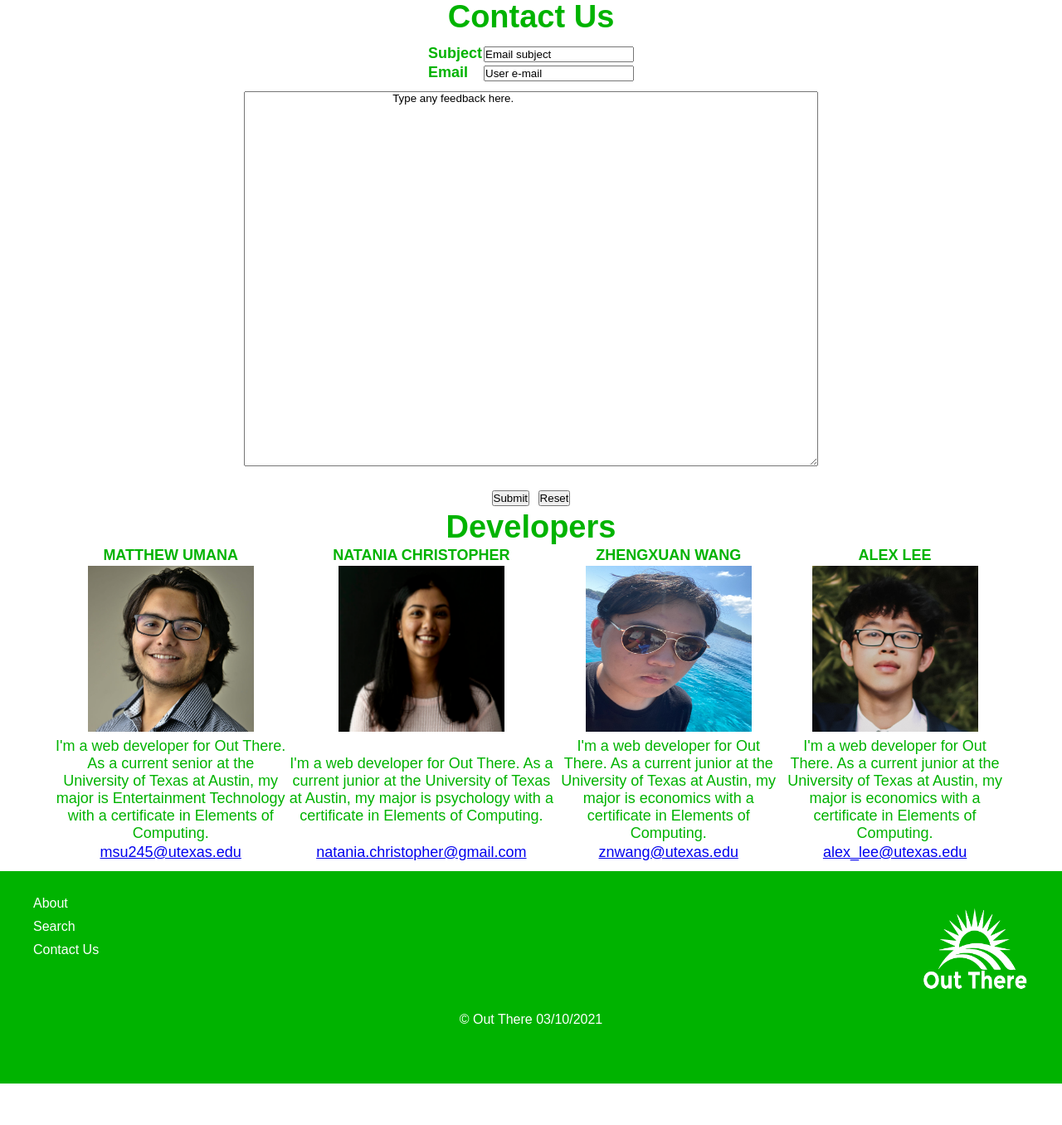
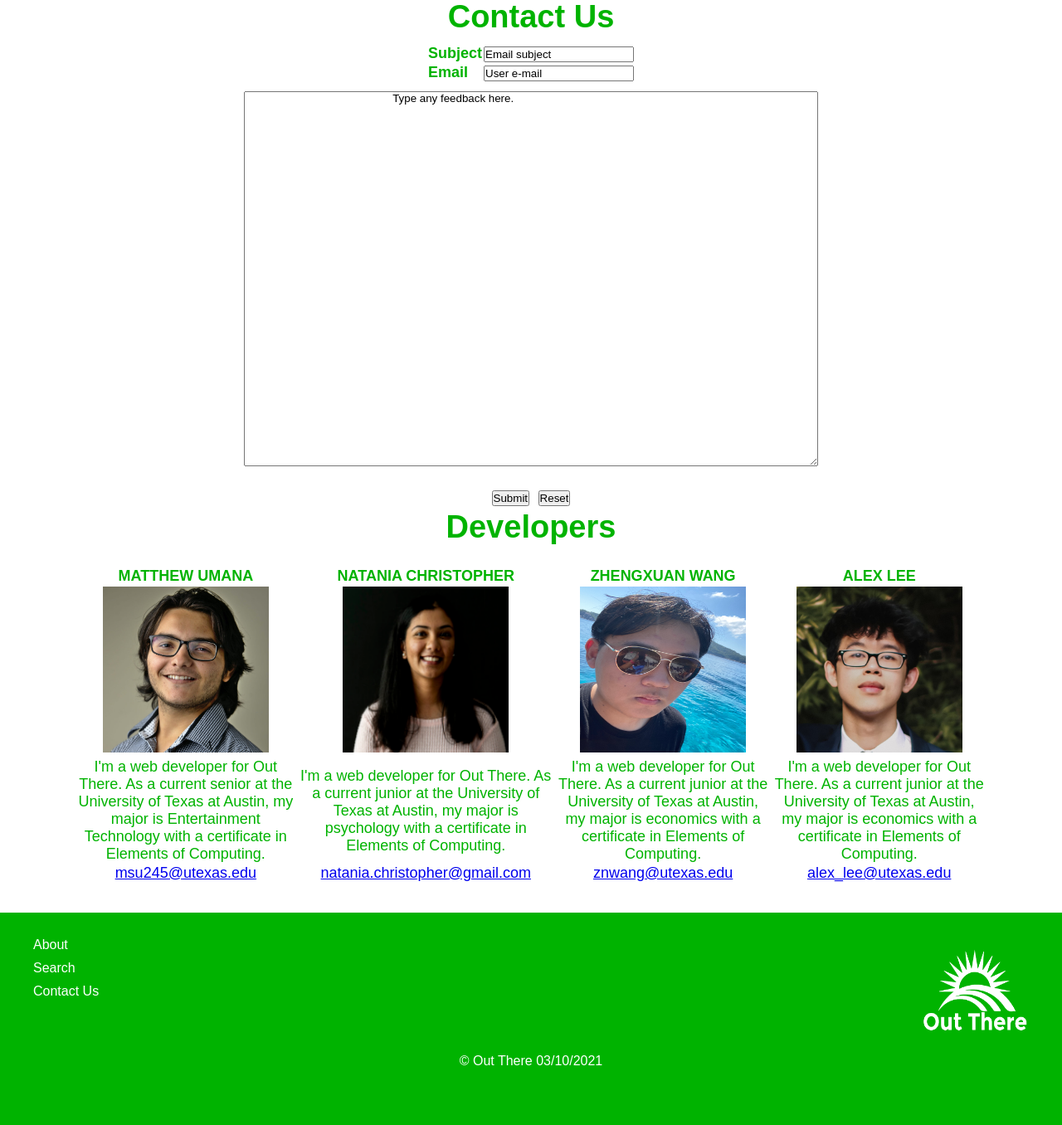
Before and after one commit to mumana98/Out-There, a PHP site: page /pages/contact.html in a window 1280 px wide. Shown: the part 111-1467 px from the top of the page at 83% size. Before the commit the page ends 1417 px from the top, so only its background shows below. Run offline with PHP 8.4, Linux system fonts and the light colour scheme.

Commit message:
Update contact.css

```diff
--- a/styles/contact.css
+++ b/styles/contact.css
@@ -60,4 +60,5 @@
 
 #info{
 	font-size:18px;
+	padding: 25px;
 }
```
